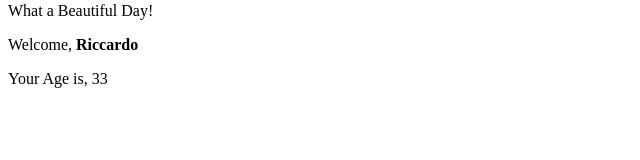
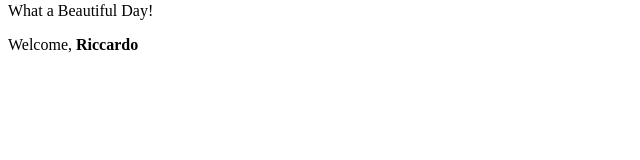
Before and after one commit to RiccardoMannino/Jsx-exercise, a React (Create React App) app in the folder react-exercises/: page / in a window 1280 px wide. Shown: the part 136-296 px from the top of the page, without its empty margins (0-640 px from the left). Built offline with nearby package versions, Linux system fonts and the light colour scheme.

Commit message:
Conditional-Rendering-01

```diff
--- a/react-exercises/src/Age.js
+++ b/react-exercises/src/Age.js
@@ -2,6 +2,6 @@
 
 export class Age extends React.Component {
   render() {
-    return <p>Your Age is, {this.props.age}</p>;
+    return <>{this.props.age > 18 && <p>Your Age is, {this.props.age}</p>}</>;
   }
-}
+} // Se il valore della props age è maggiore di 18 allora verrà renderizzato il componente Age altrimenti non sarà renderizzato
--- a/react-exercises/src/App.js
+++ b/react-exercises/src/App.js
@@ -11,7 +11,7 @@
         <h1>My Awesome Application</h1>
         <Hello />
         {/* <Message /> */}
-        <Welcome age={33} />
+        <Welcome age={18} />
       </div>
     );
   }
```
